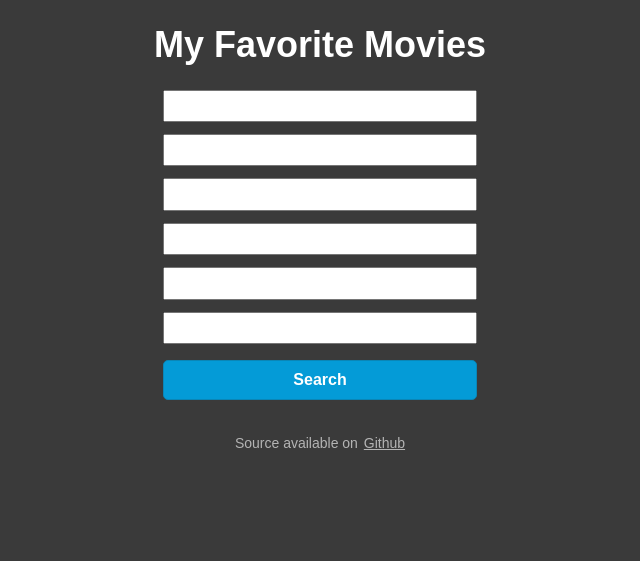
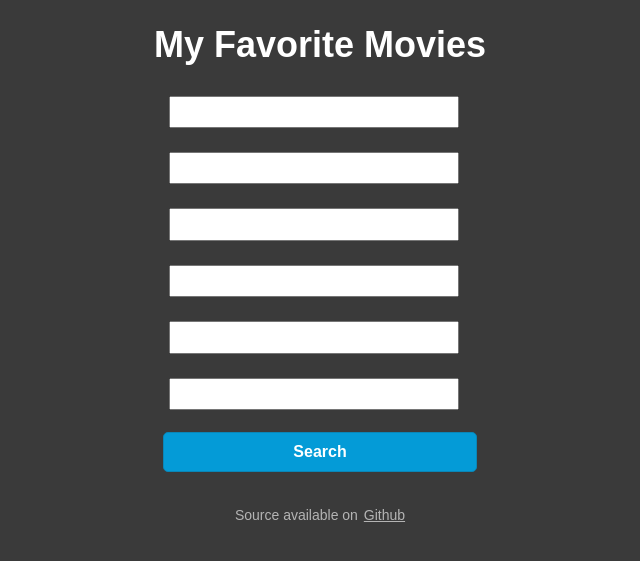
Before and after one commit to xiaogwu/xiaogwu.github.io, a Jekyll site: the page fewd/moviefavorites/index.html, which Jekyll copies as it is, in a window 1280 px wide. Shown: the top 561 px of the page, without its empty margins (320-960 px from the left). Built offline with Jekyll 4.4.1, drawn with Linux system fonts in a browser that asks for light colours.

Commit message:
Tweak input fields

```diff
--- a/fewd/moviefavorites/css/style.css
+++ b/fewd/moviefavorites/css/style.css
@@ -63,6 +63,8 @@ th {
 .movie-search-list li {
   list-style-type: none;
   margin: 12px 0;
+  padding: 6px;
+  width: 92%;
 }
 
 .movie-search-list input {
```
